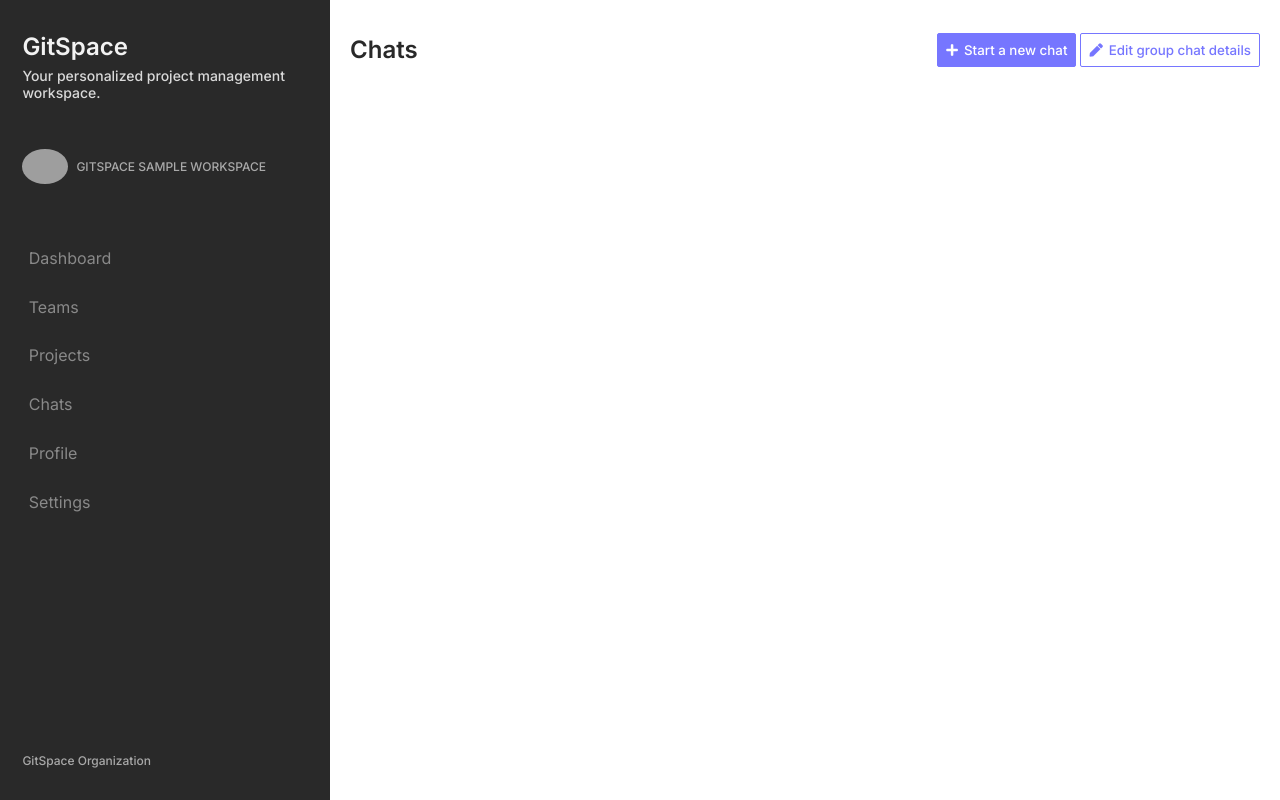
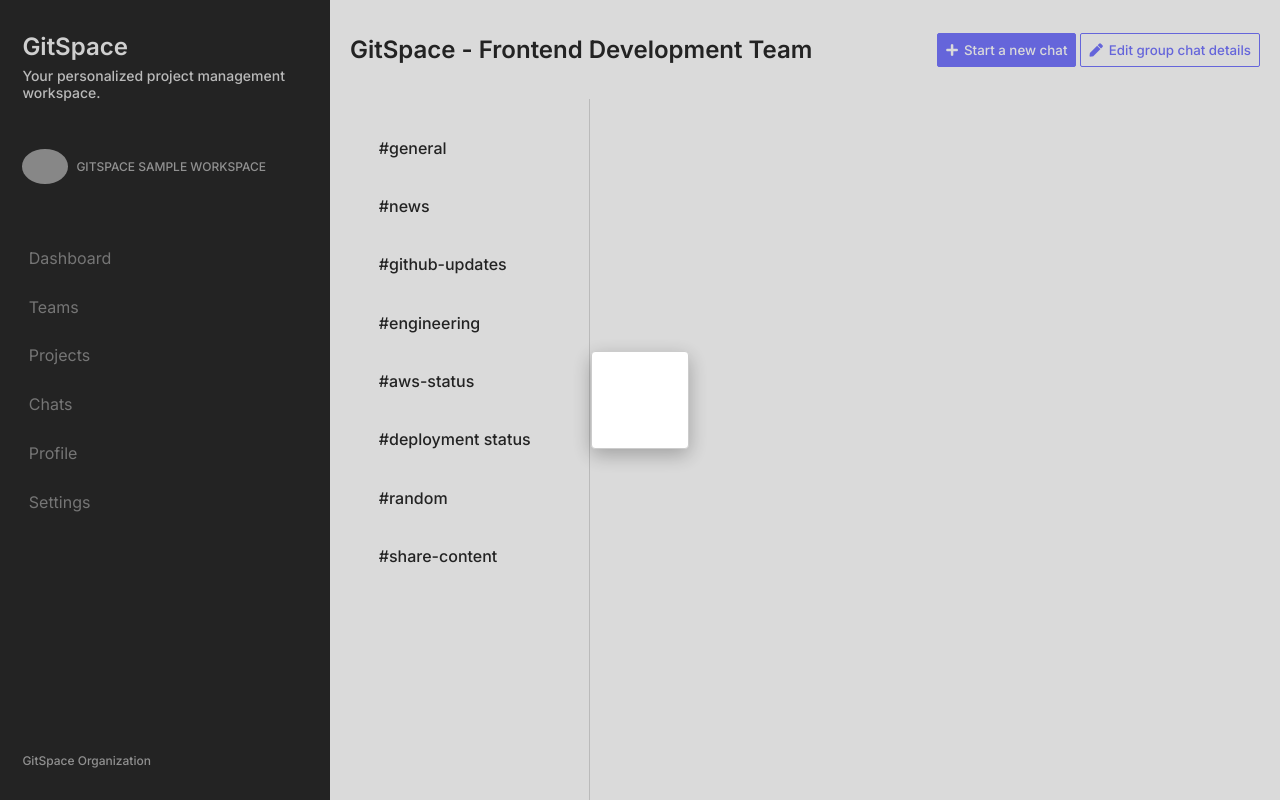
Before and after one commit to yashsehgal/dashboard-ui, a React (Create React App) app: page /chats in a window 1280 px wide. Both pictures are taken after a click on the button "Start a new chat". Built offline with nearby package versions, Linux system fonts and the light colour scheme; grey boxes are pictures that could not be loaded.

Commit message:
feat: chats-view added with react-modals

```diff
--- a/src/views/Chats/index.js
+++ b/src/views/Chats/index.js
@@ -1,17 +1,92 @@
-import React from 'react';
+import React, { useState } from 'react';
+import ReactModal from 'react-modal';
 import { OutlineButton, PrimaryButton } from '../../styled-components/widgets/Button';
+import EditExistingChatModal from '../../styled-components/widgets/Modal/EditExistingChatModal';
 import './style.views.chats.css';
 
 export default function Chats () {
+  const [editGroupChatDetailsModalPopupState, setEditGroupChatDetailsModalPopupState] = useState(false);
+  const [startNewChatModalPopupState, setStartNewChatModalPopupState] = useState(false);
+  const [currentGroupChatTitle, setCurrentGroupChatTitle] = useState('GitSpace - Frontend Development Team');
+
+  const [chatChannels] = useState(["General", "News", "GitHub-Updates",
+    "Engineering", "AWS-Status", "Deployment Status",
+    "Random", "Share-Content"]);
+
   return (
     <div className="view view__chats">
       <div className="chats-view-header">
-        <h4 className="chats-view-title">Chats</h4>
+        <h4 className="chats-view-title" id="group-chat-title">{currentGroupChatTitle}</h4>
         <div className="chats-view-header-button-wrapper">
-          <PrimaryButton value="Start a new chat" icon="fas fa-plus" />
-          <OutlineButton value="Edit group chat details" icon="fas fa-pen" />
+          <div className="button-wrap-fit-content" onClick={() => setStartNewChatModalPopupState(true)}>
+            <PrimaryButton value="Start a new chat" icon="fas fa-plus" />
+          </div>
+          <div className="button-wrap-fit-content" onClick={() => setEditGroupChatDetailsModalPopupState(true)}>
+            <OutlineButton value="Edit group chat details" icon="fas fa-pen" />
+          </div>
         </div>
       </div>
+
+      {/* group chat layout container */}
+      <div className="group-chat-view-container">
+        <div className="group-chat-channels-wrapper">
+          <ul className="group-chat-channels-list">
+            {chatChannels.map((channel, index) => (
+              <li className="group-chat-channel-item" key={index}>#{channel.toLowerCase()}</li>
+            ))}
+          </ul>
+        </div>
+      </div>
+
+      {/* ReactModal for Editing group chat details */}
+      <ReactModal isOpen={editGroupChatDetailsModalPopupState}
+        onRequestClose={() => setEditGroupChatDetailsModalPopupState(false)}
+        style={{
+          overlay: {
+            backgroundColor: '#00000025'
+          },
+          content: {
+            width: 'fit-content',
+            height: 'fit-content',
+            padding: '3em',
+            margin: 'auto',
+            boxShadow: '0px 6px 20px #00000045'
+          }
+        }}
+      >
+        <EditExistingChatModal />
+        <div className="modal-action-button-wrapper" style={{ display: 'flex', alignItems: 'center', gap: '4px' }}>
+          <div className="button-wrap-fit-content" onClick={() => {
+            let __changedGroupChatTitle = document.getElementById('changed-group-chat-title');
+            setCurrentGroupChatTitle(__changedGroupChatTitle.value);
+            setEditGroupChatDetailsModalPopupState(false);
+          }}>
+            <PrimaryButton value="Save Changes" icon="fas fa-save" />
+          </div>
+          <div className="button-wrap-fit-content" onClick={() => setEditGroupChatDetailsModalPopupState(false)}>
+            <OutlineButton value="Discard Changes" icon="fas fa-times" />
+          </div>
+        </div>
+      </ReactModal>
+
+      {/* React modal for starting a new chat form */}
+      <ReactModal isOpen={startNewChatModalPopupState}
+        onRequestClose={() => setStartNewChatModalPopupState(false)}
+        style={{
+          overlay: {
+            backgroundColor: '#00000025'
+          },
+          content: {
+            width: 'fit-content',
+            height: 'fit-content',
+            padding: '3em',
+            margin: 'auto',
+            boxShadow: '0px 6px 20px #00000045'
+          }
+        }}
+      >
+
+      </ReactModal>
     </div>
   )
 }
--- a/src/views/Chats/style.views.chats.css
+++ b/src/views/Chats/style.views.chats.css
@@ -20,4 +20,48 @@
           align-items: center;
   gap: 4px;
 }
+
+div.view__chats > div.group-chat-view-container > div.group-chat-channels-wrapper {
+  margin-top: 2em;
+  border-right: 1px solid var(--gray-5);
+  width: 240px;
+  height: 100%;
+  /* Full-height: remove this if you want "auto" height */
+  position: fixed;
+  /* Fixed Sidebar (stay in place on scroll) */
+  top: 1;
+  /* Stay at the top */
+  left: 1;
+  overflow-x: hidden;
+  /* Disable horizontal scroll */
+  padding-top: 20px;
+  padding: 2em 1.4em;
+}
+
+div.view__chats > div.group-chat-view-container > div.group-chat-channels-wrapper > ul.group-chat-channels-list {
+  list-style: none;
+  display: -webkit-box;
+  display: -ms-flexbox;
+  display: flex;
+  -webkit-box-orient: vertical;
+  -webkit-box-direction: normal;
+      -ms-flex-direction: column;
+          flex-direction: column;
+  gap: 1.6em;
+}
+
+div.view__chats > div.group-chat-view-container > div.group-chat-channels-wrapper > ul.group-chat-channels-list > li {
+  font-weight: 500;
+  cursor: pointer;
+  color: var(--gray-1);
+  padding: 0.4em;
+  border-radius: 4px;
+  -webkit-transition: all 0.1s ease-in;
+  transition: all 0.1s ease-in;
+}
+
+div.view__chats > div.group-chat-view-container > div.group-chat-channels-wrapper > ul.group-chat-channels-list > li:hover {
+  background-color: #00000011;
+  color: var(--gray-2);
+}
 /*# sourceMappingURL=style.views.chats.css.map */
--- a/src/views/Chats/style.views.chats.scss
+++ b/src/views/Chats/style.views.chats.scss
@@ -10,4 +10,42 @@
       gap: 4px;
     }
   }
+  // group-chat-view-container
+  > div.group-chat-view-container {
+    > div.group-chat-channels-wrapper {
+      margin-top: 2em;
+      // padding: 4em 1.2em;
+      // height: 100%;
+      // overflow: hidden;
+      // position: fixed;
+      border-right: 1px solid var(--gray-5);
+      width: 240px;
+      height: 100%; /* Full-height: remove this if you want "auto" height */
+      position: fixed; /* Fixed Sidebar (stay in place on scroll) */
+      // z-index: 1; /* Stay on top */
+      top: 1; /* Stay at the top */
+      left: 1;
+      overflow-x: hidden; /* Disable horizontal scroll */
+      padding-top: 20px;
+      padding: 2em 1.4em;
+      > ul.group-chat-channels-list {
+        list-style: none;
+        display: flex;
+        flex-direction: column;
+        gap: 1.6em;
+        > li {
+          font-weight: 500;
+          cursor: pointer;
+          color: var(--gray-1);
+          padding: 0.4em;
+          border-radius: 4px;
+          transition: all 0.1s ease-in;
+          &:hover {
+            background-color: #00000011;
+            color: var(--gray-2);
+          }
+        }
+      }
+    }
+  }
 }
```
Also changed, not shown: 1 other file (tests, documents, lock files or other folders).
